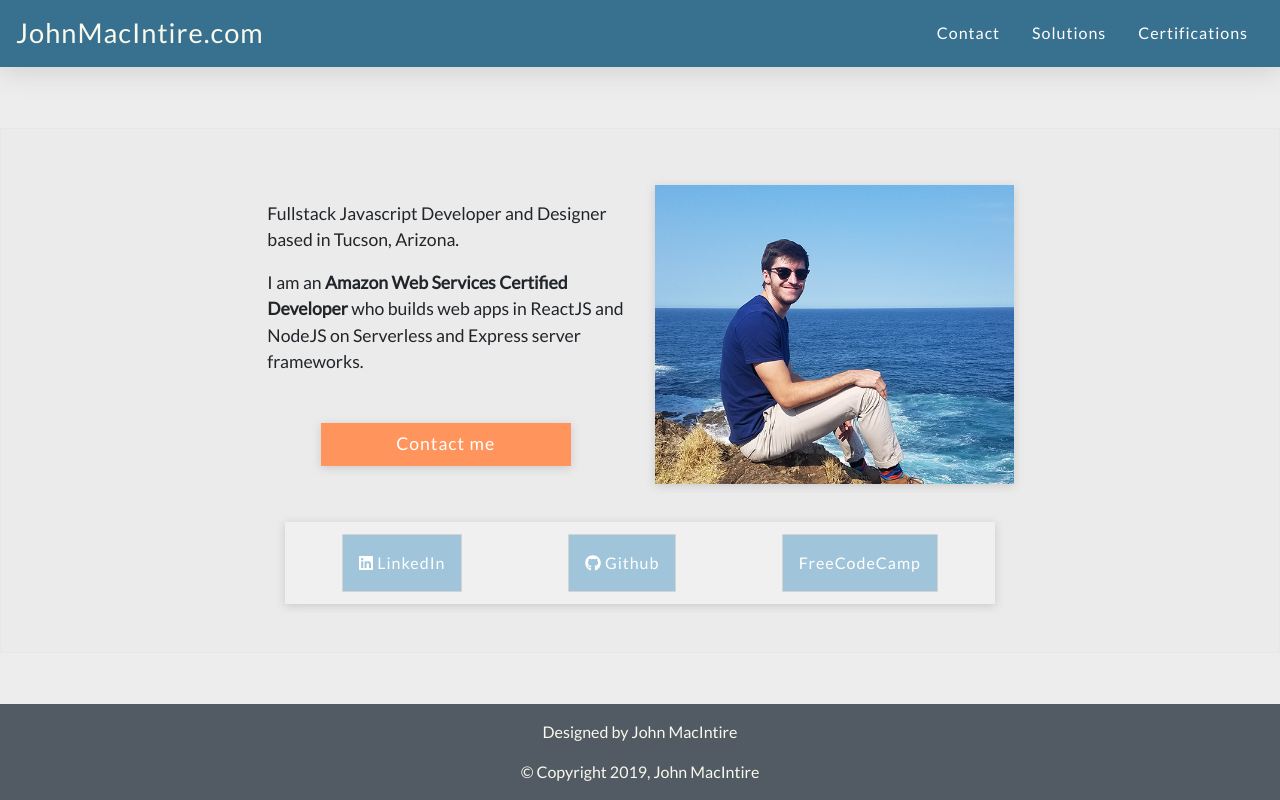
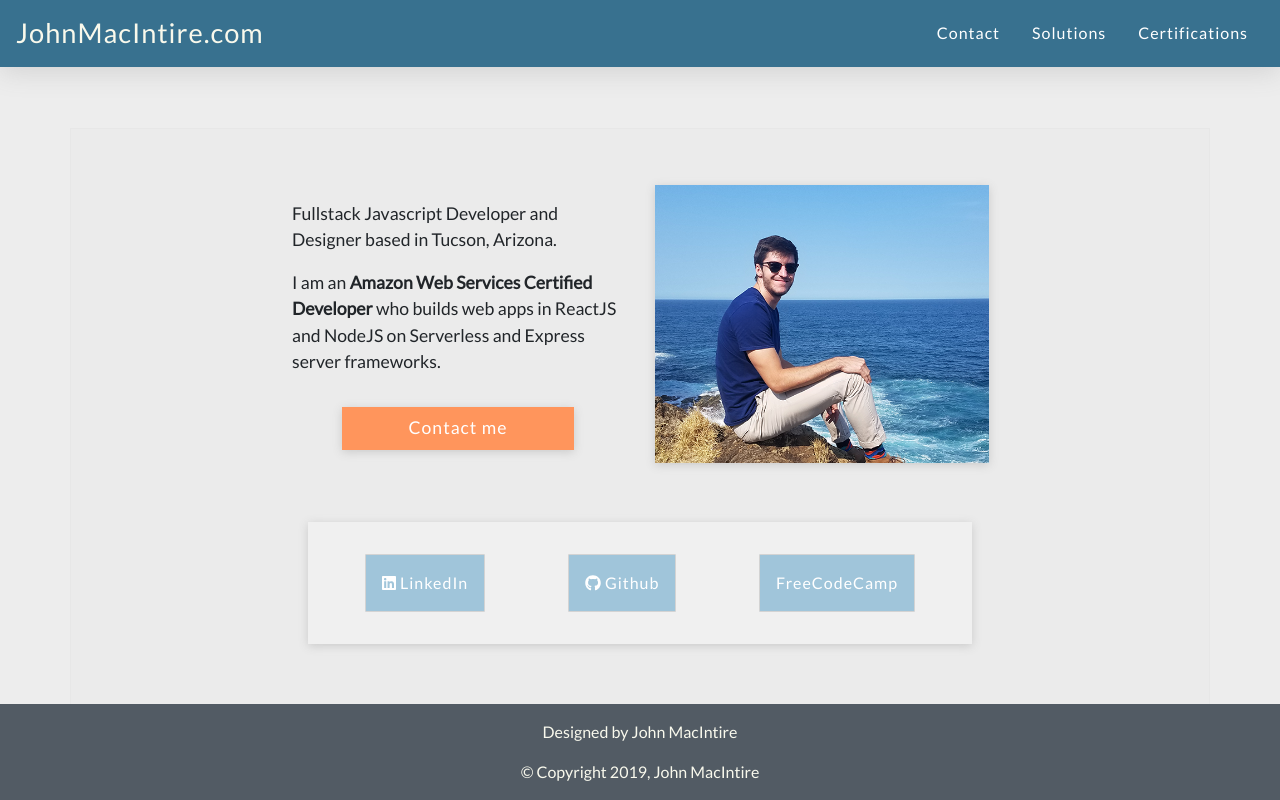
Before and after one commit to jrwmacintire/personal-site, a React (Create React App) app: page / in a window 1280 px wide. Built offline with nearby package versions, Linux system fonts and the light colour scheme.

Commit message:
Re-added Container to About section for better margins

```diff
--- a/src/components/About.js
+++ b/src/components/About.js
@@ -10,7 +10,7 @@ import { faGithub, faLinkedin } from '@fortawesome/free-brands-svg-icons';
 export default class About extends Component {
     render() {
         return (
-            <div className="About" >
+            <Container className="About" >
                 <Row className='about-bio-row'>
                     <Col xs={10} sm={10} md={8} lg={4} className='about-bio-col'>
                         <div className='about-info-wrapper'>
@@ -36,7 +36,7 @@ export default class About extends Component {
                         <Button className='about-social-media-link' href='https://www.freecodecamp.org/jrwmacintire'> FreeCodeCamp</Button>
                     </Col>
                 </Row>
-            </div>
+            </Container>
         )
     }
 }
--- a/src/styles/css/About.css
+++ b/src/styles/css/About.css
@@ -3,7 +3,6 @@
 /* RGB */
 .About {
   height: 100%;
-  width: auto !important;
   display: flex;
   flex-direction: column;
   align-items: center;
@@ -11,15 +10,17 @@
   margin-top: 8vh !important;
   padding: 3rem;
   border: 0.5px solid #e7e7e7; }
+  @media (max-width: 992px) {
+    .About {
+      margin-top: 0 !important; } }
   @media (max-width: 768px) {
     .About {
       margin: 2rem auto !important; } }
   @media (max-width: 560px) {
     .About {
-      padding: 0; } }
+      padding: 0 !important; } }
   .About .about-bio-row {
     height: auto;
-    width: auto;
     display: flex;
     justify-content: center;
     margin: auto;
@@ -30,7 +31,7 @@
         padding: 0; } }
     @media (max-width: 992px) {
       .About .about-bio-row {
-        margin: 4vh auto; } }
+        margin: 0; } }
     .About .about-bio-row .about-bio-col {
       display: flex;
       flex-direction: column;
@@ -59,8 +60,9 @@
     width: 60%;
     display: flex;
     justify-content: space-around;
-    flex-flow: row wrap;
-    padding: 0.25rem;
+    flex-direction: row;
+    padding: 1rem;
+    margin: 2rem 0;
     background-color: #f0f0f0; }
     @media (max-width: 768px) {
       .About .about-social-row {
@@ -71,7 +73,7 @@
       background-color: #a0c5da;
       border: 1px solid lightgray;
       padding: 1rem;
-      margin: 0.5rem;
+      margin: 1rem auto;
       letter-spacing: 1px; }
       @media (max-width: 576px) {
         .About .about-social-row .about-social-media-link {
--- a/src/styles/css/App.css
+++ b/src/styles/css/App.css
@@ -7,7 +7,6 @@
 @import url("https://fonts.googleapis.com/css?family=Lato|Roboto&display=swap");
 .About {
   height: 100%;
-  width: auto !important;
   display: flex;
   flex-direction: column;
   align-items: center;
@@ -15,15 +14,17 @@
   margin-top: 8vh !important;
   padding: 3rem;
   border: 0.5px solid #e7e7e7; }
+  @media (max-width: 992px) {
+    .About {
+      margin-top: 0 !important; } }
   @media (max-width: 768px) {
     .About {
       margin: 2rem auto !important; } }
   @media (max-width: 560px) {
     .About {
-      padding: 0; } }
+      padding: 0 !important; } }
   .About .about-bio-row {
     height: auto;
-    width: auto;
     display: flex;
     justify-content: center;
     margin: auto;
@@ -34,7 +35,7 @@
         padding: 0; } }
     @media (max-width: 992px) {
       .About .about-bio-row {
-        margin: 4vh auto; } }
+        margin: 0; } }
     .About .about-bio-row .about-bio-col {
       display: flex;
       flex-direction: column;
@@ -63,8 +64,9 @@
     width: 60%;
     display: flex;
     justify-content: space-around;
-    flex-flow: row wrap;
-    padding: 0.25rem;
+    flex-direction: row;
+    padding: 1rem;
+    margin: 2rem 0;
     background-color: #f0f0f0; }
     @media (max-width: 768px) {
       .About .about-social-row {
@@ -75,7 +77,7 @@
       background-color: #a0c5da;
       border: 1px solid lightgray;
       padding: 1rem;
-      margin: 0.5rem;
+      margin: 1rem auto;
       letter-spacing: 1px; }
       @media (max-width: 576px) {
         .About .about-social-row .about-social-media-link {
@@ -298,7 +300,7 @@ html {
       box-shadow: 0 5px 27px #d2d2d2; }
     html body .contact-link {
       background-color: #ff955c;
-      margin: 2rem auto;
+      margin: 1rem auto;
       padding: 0.5rem;
       width: 70%;
       color: white !important;
--- a/src/styles/scss/About.scss
+++ b/src/styles/scss/About.scss
@@ -2,7 +2,6 @@
 
 .About {
     height: 100%;
-    width: auto !important;
     // margin: 5rem auto !important;
     display: flex;
     flex-direction: column;
@@ -12,21 +11,21 @@
     padding: 3rem;
     border: 0.5px solid lighten(lightgray, 8);
 
+    @media (max-width: 992px) {
+        margin-top: 0 !important;
+    }
     @media (max-width: 768px) {
         margin: 2rem auto !important;
     }
 
     @media (max-width: 560px) {
-        padding: 0;
+        padding: 0 !important;
     }
 
     .about-bio-row {
         height: auto;
-        // width: 100%;
-        width: auto;
         display: flex;
         justify-content: center;
-        // margin: 12vh auto 3vh;
         margin: auto;
         padding: 0.5rem;
         // background-color: darken(whitesmoke, 3);
@@ -37,7 +36,7 @@
         }
 
         @media (max-width: 992px) {
-            margin: 4vh auto;
+            margin: 0;
         }
 
         .about-bio-col {
@@ -84,8 +83,9 @@
         width: 60%;
         display: flex;
         justify-content: space-around;
-        flex-flow: row wrap;
-        padding: 0.25rem;
+        flex-direction: row;
+        padding: 1rem;
+        margin: 2rem 0;
         background-color: darken(whitesmoke, 2);
 
         @media (max-width: 768px) {
@@ -93,12 +93,8 @@
             margin: 2vh auto 5vh;
         }
 
-        // .col-lg-4, .col-md-4, .col-sm-4 {
-
-        //     @media (max-width: 768px) {
-        //         display: flex;
-        //         justify-content: center;
-        //     }
+        // @media (max-width: 991px) {
+        //     flex-direction: column;
         // }
 
         .about-social-media-link {
@@ -106,7 +102,7 @@
             background-color: $hslBlueLightGray;
             border: 1px solid lightgray;
             padding: 1rem;
-            margin: 0.5rem;
+            margin: 1rem auto;
             letter-spacing: 1px;
 
             @media (max-width: 576px) {
--- a/src/styles/scss/App.scss
+++ b/src/styles/scss/App.scss
@@ -45,7 +45,7 @@ html {
 
         .contact-link {
             background-color: $hslBaseOrange;
-            margin: 2rem auto;
+            margin: 1rem auto;
             padding: 0.5rem;
             width: 70%;
             color: white !important;
```
